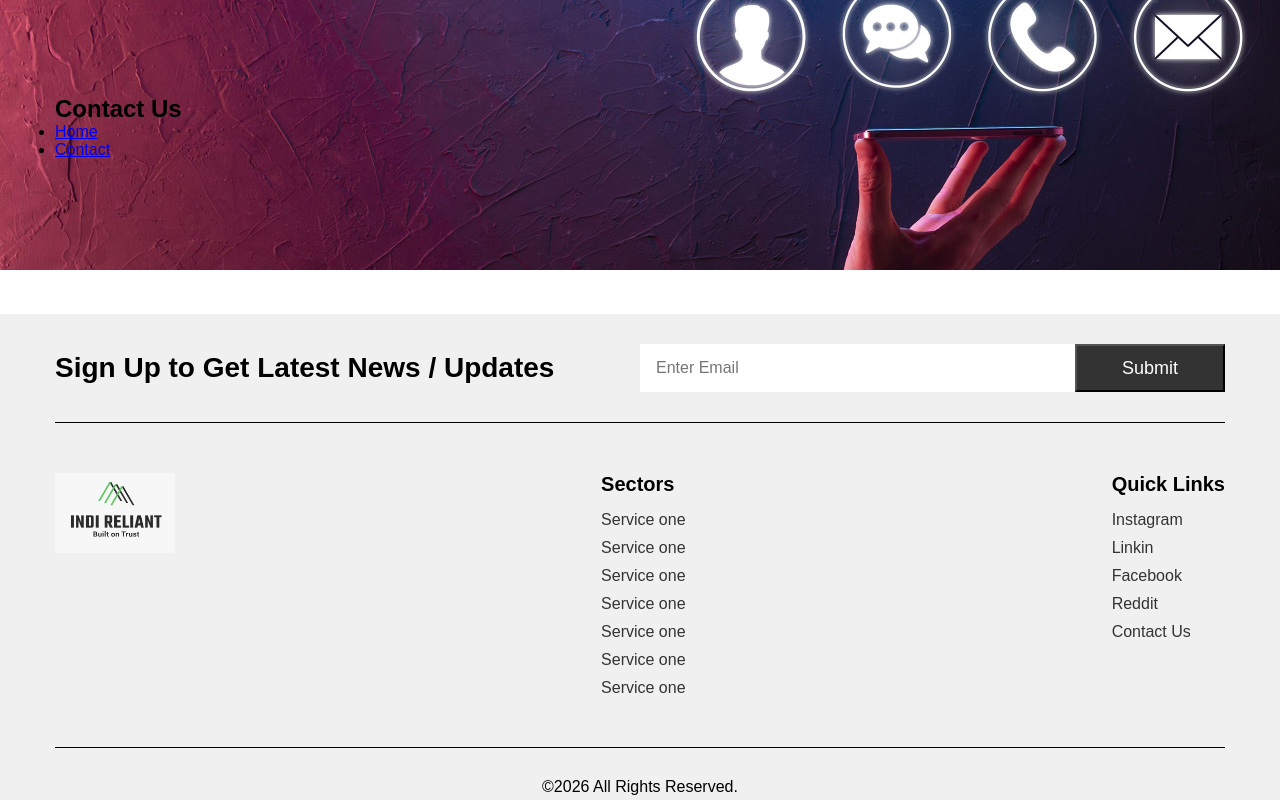
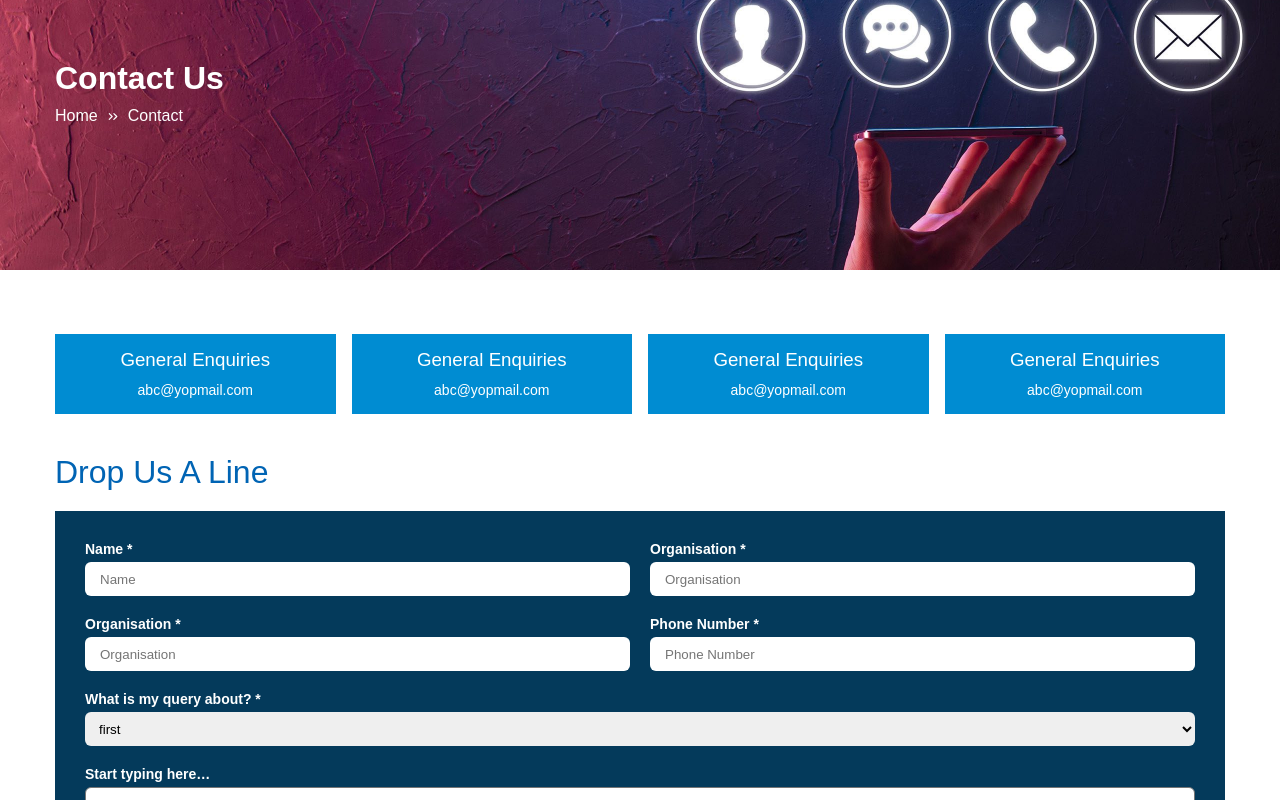
Before and after one commit to PramodFrontendDev/IndiReliant, a React (Create React App) app: page /contact in a window 1280 px wide. Shown: the part 160-960 px from the top of the page. Built offline with nearby package versions, Linux system fonts and the light colour scheme.

Commit message:
added contact page design

```diff
--- a/src/components/ContactBanner/ContactBanner.css
+++ b/src/components/ContactBanner/ContactBanner.css
@@ -17,5 +17,29 @@
     width: 100%;
     position: absolute;
     top: 50%;
+    transform: translateY(-50%);
     left: 0;
 }
+.contact-heading .heading h2 {
+    font-size: 32px;
+    color: white;
+    margin-bottom: 10px;
+}
+.contact-heading .heading ul {
+    list-style: none;
+    display: flex;
+    gap: 5px;
+}
+.contact-heading .heading ul li a {
+    font-size: 16px;
+    color: white;
+    text-decoration: none;
+}
+.contact-heading .heading ul li svg {
+    width: 20px;
+    height: 20px;
+}
+.contact-heading .heading ul li svg path {
+    color: white;
+    fill: white;
+}
--- a/src/components/ContactBanner/ContactBanner.jsx
+++ b/src/components/ContactBanner/ContactBanner.jsx
@@ -1,29 +1,50 @@
-import React from 'react'
-import  "./ContactBanner.css"
-import contactBanner from "../../assets/images/contact_banner.jpg"
-import { Link } from 'react-router-dom'
+import React from "react";
+import "./ContactBanner.css";
+import contactBanner from "../../assets/images/contact_banner.jpg";
+import { Link } from "react-router-dom";
 
 const ContactBanner = () => {
   return (
     <>
-      <section id='contact-banner-main'>
-        <div className='contact-banner'>
+      <section id="contact-banner-main">
+        <div className="contact-banner">
           <img src={contactBanner} alt="banner image" />
         </div>
-        <div className='contact-heading'>
-            <div className='container'>
-            <div className='heading'>
+        <div className="contact-heading">
+          <div className="container">
+            <div className="heading">
               <h2>Contact Us</h2>
               <ul>
                 <li>
-                        <Link to="">
-                            Home
-                        </Link>
+                  <Link to="">Home</Link>
                 </li>
                 <li>
-                        <Link to="">
-                            Contact
-                        </Link>
+                  <svg
+                    viewBox="0 0 24 24"
+                    fill="none"
+                    xmlns="http://www.w3.org/2000/svg"
+                  >
+                    <g id="SVGRepo_bgCarrier" stroke-width="0"></g>
+                    <g
+                      id="SVGRepo_tracerCarrier"
+                      stroke-linecap="round"
+                      stroke-linejoin="round"
+                    ></g>
+                    <g id="SVGRepo_iconCarrier">
+                      {" "}
+                      <path
+                        d="M13 16.25C12.9015 16.2505 12.8038 16.2312 12.7128 16.1935C12.6218 16.1557 12.5393 16.1001 12.47 16.03C12.3296 15.8894 12.2507 15.6987 12.2507 15.5C12.2507 15.3012 12.3296 15.1106 12.47 14.97L15.47 11.97L12.47 8.96999C12.3999 8.82472 12.3784 8.6607 12.4089 8.50227C12.4393 8.34385 12.5201 8.19947 12.6391 8.09056C12.7581 7.98165 12.909 7.91402 13.0695 7.89771C13.23 7.88139 13.3915 7.91726 13.53 7.99999L17.03 11.5C17.1705 11.6406 17.2494 11.8312 17.2494 12.03C17.2494 12.2287 17.1705 12.4194 17.03 12.56L13.53 16C13.4633 16.0756 13.3819 16.1367 13.2908 16.1797C13.1997 16.2227 13.1007 16.2466 13 16.25Z"
+                        fill="#000000"
+                      ></path>{" "}
+                      <path
+                        d="M7.5 16.25C7.30706 16.2352 7.12757 16.1455 7 16C6.87702 15.8625 6.80902 15.6845 6.80902 15.5C6.80902 15.3155 6.87702 15.1375 7 15L10 12L7 8.99998C6.93316 8.86003 6.91135 8.70279 6.93758 8.54993C6.96381 8.39707 7.03678 8.2561 7.14645 8.14643C7.25612 8.03676 7.39709 7.96379 7.54995 7.93756C7.70282 7.91133 7.86005 7.93314 8 7.99998L11.5 11.5C11.6405 11.6406 11.7193 11.8312 11.7193 12.03C11.7193 12.2287 11.6405 12.4194 11.5 12.56L8 16C7.87243 16.1455 7.69295 16.2352 7.5 16.25Z"
+                        fill="#000000"
+                      ></path>{" "}
+                    </g>
+                  </svg>
+                </li>
+                <li>
+                  <Link to="">Contact</Link>
                 </li>
               </ul>
             </div>
@@ -31,7 +52,7 @@ const ContactBanner = () => {
         </div>
       </section>
     </>
-  )
-}
+  );
+};
 
-export default ContactBanner
+export default ContactBanner;
--- /dev/null
+++ b/src/components/ContactForm/ContactForm.css
@@ -0,0 +1,88 @@
+#contact-main-form {
+  width: 100%;
+  display: inline-block;
+  margin: 60px 0;
+}
+
+.main-mails {
+  width: 100%;
+  display: grid;
+  grid-template-columns: repeat(4, 1fr);
+  gap: 16px;
+}
+.main-mails .vendor-mails {
+  width: 100%;
+  background-color: #008cd2;
+  padding: 15px;
+  text-align: center;
+}
+.main-mails .vendor-mails h3 {
+  color: white;
+  font-weight: normal;
+  margin-bottom: 10px;
+}
+.main-mails .vendor-mails a {
+  color: white;
+  font-size: 14px;
+  text-decoration: none;
+}
+
+.form-main {
+  width: 100%;
+  margin: 40px 0 0;
+}
+.form-main h2 {
+  color: #0064b4;
+  font-size: 32px;
+  font-weight: 500;
+  margin-bottom: 20px;
+}
+.form-main form {
+  width: 100%;
+  display: grid;
+  gap: 20px;
+  grid-template-columns: repeat(2, 1fr);
+  padding: 30px;
+  background-color: #043a5b;
+}
+.form-main form .input-group {
+  width: 100%;
+  display: flex;
+  flex-direction: column;
+  gap: 5px;
+}
+.form-main form .input-group label {
+  color: white;
+  font-size: 14px;
+  font-weight: 600;
+}
+.form-main form .input-group input {
+  height: 34px;
+  padding: 0 15px;
+  border-radius: 6px;
+  border: none;
+}
+.form-main form .input-group select {
+  height: 34px;
+  border-radius: 6px;
+  padding: 0 10px;
+  border: none;
+}
+.form-main form .input-group textarea {
+    height: 100px;
+    border-radius: 6px;
+    padding: 15px;
+}
+.form-main form .input-group .submit-btn {
+    height: 40px;
+    background-color: #0064b4;
+    border-radius: 6px;
+    color: white;
+    width: fit-content;
+    min-width: 150px;
+    margin: 0 auto;
+}
+
+.form-main form .input-group-full {
+ grid-column: span 2;
+}
--- /dev/null
+++ b/src/components/ContactForm/ContactForm.jsx
@@ -0,0 +1,85 @@
+import React from "react";
+import "./ContactForm.css";
+import { Link } from "react-router-dom";
+
+const ContactForm = () => {
+  return (
+    <>
+      <section id="contact-main-form">
+        <div className="container">
+          <div className="main-mails">
+            <div className="vendor-mails">
+              <h3>General Enquiries</h3>
+              <Link to="">abc@yopmail.com</Link>
+            </div>
+            <div className="vendor-mails">
+              <h3>General Enquiries</h3>
+              <Link to="">abc@yopmail.com</Link>
+            </div>
+            <div className="vendor-mails">
+              <h3>General Enquiries</h3>
+              <Link to="">abc@yopmail.com</Link>
+            </div>
+            <div className="vendor-mails">
+              <h3>General Enquiries</h3>
+              <Link to="">abc@yopmail.com</Link>
+            </div>
+          </div>
+          <div className="form-main">
+            <h2>Drop Us A Line</h2>
+            <form action="">
+              <div className="input-group">
+                <label htmlFor="">
+                  Name <span>*</span>
+                </label>
+                <input type="text" placeholder="Name" name="" id="" />
+              </div>
+               <div className="input-group">
+                <label htmlFor="">
+                  Organisation  <span>*</span>
+                </label>
+                <input type="text" placeholder="Organisation " name="" id="" />
+              </div>
+               <div className="input-group">
+                <label htmlFor="">
+                  Organisation <span>*</span>
+                </label>
+                <input type="text" placeholder="Organisation" name="" id="" />
+              </div>
+               <div className="input-group">
+                <label htmlFor="">
+                  Phone Number <span>*</span>
+                </label>
+                <input type="text" placeholder="Phone Number" name="" id="" />
+              </div>
+              <div className="input-group input-group-full">
+                <label htmlFor="">
+                  What is my query about? <span>*</span>
+                </label>
+                <select name="" id="">
+                  <option value="first">first</option>
+                  <option value="first">first</option>
+                  <option value="first">first</option>
+                  <option value="first">first</option>
+                  <option value="first">first</option>
+                  <option value="first">first</option>
+                </select>
+              </div>
+              <div className="input-group input-group-full">
+                <label htmlFor="">
+                  Start typing here…
+                </label>
+               <textarea name="" placeholder="Enter Here" id=""></textarea>
+              </div>
+              <div className="input-group input-group-full">
+                  <input className="submit-btn" type="submit" />
+              </div>
+            </form>
+          </div>
+        </div>
+      </section>
+    </>
+  );
+};
+
+export default ContactForm;
--- a/src/pages/Contact/Contact.jsx
+++ b/src/pages/Contact/Contact.jsx
@@ -2,12 +2,14 @@ import React from 'react'
 import Header from '../../components/Header/Header'
 import Footer from '../../components/Footer/Footer'
 import ContactBanner from '../../components/ContactBanner/ContactBanner'
+import ContactForm from '../../components/ContactForm/ContactForm'
 
 const Contact = () => {
   return (
     <>
       <Header />
         <ContactBanner />
+        <ContactForm />
       <Footer />
     </>
   )
```
Lines whose indentation alone changed are shown as unchanged.
